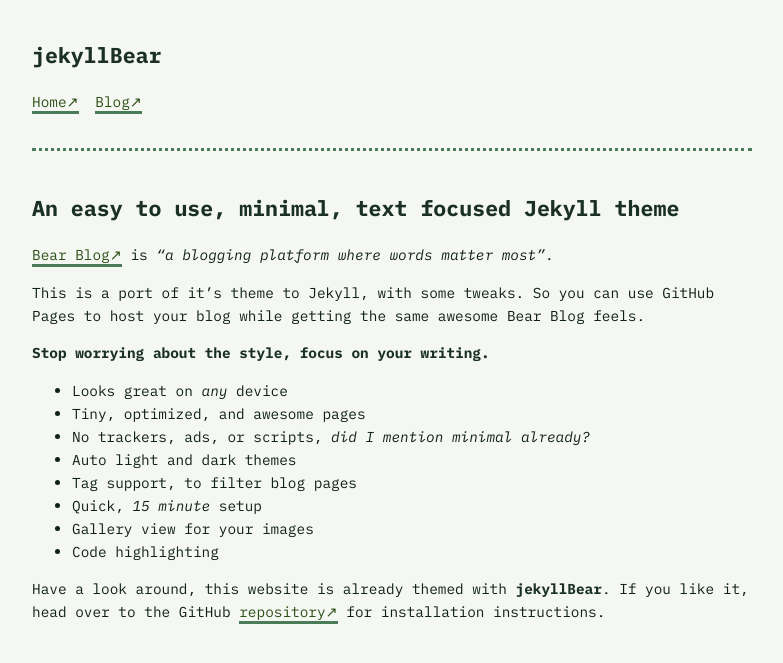
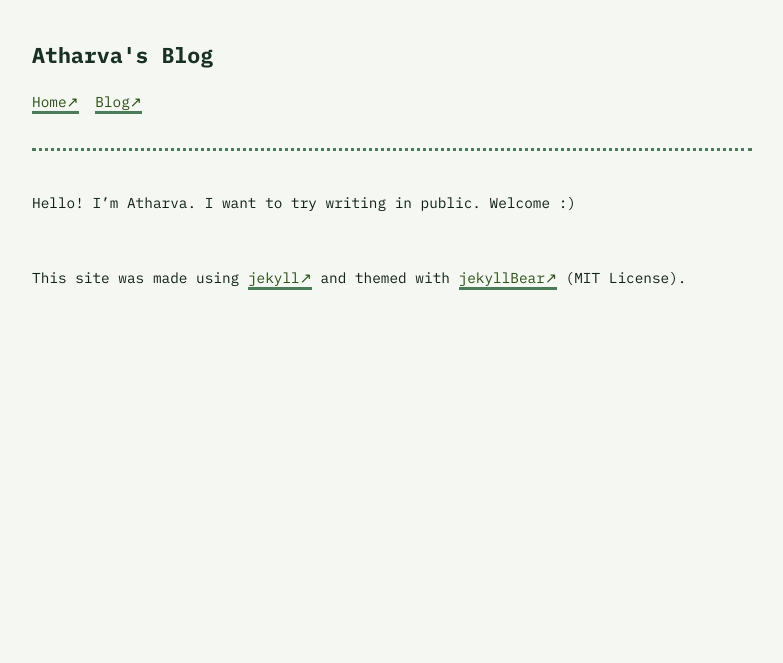
Before and after one commit to atharvanihalani/test-website, a Jekyll site: the page built from index.md, in a window 1280 px wide. Shown: the top 663 px of the page, without its empty margins (248-1031 px from the left). Built offline with Jekyll 4.4.1, drawn with Linux system fonts in a browser that asks for light colours.

Commit message:
all set inshallah

```diff
--- a/_config.yml
+++ b/_config.yml
@@ -1,8 +1,7 @@
 ###########
-# site.title
 
-title: jekyllBear
-description: a minimal, text focused blog theme
+title: Atharva's Blog
+description: writing in public
 # baseurl: "/jekyllBear" # the subpath of your site, e.g. /blog/
 url: "https://atharvanihalani.github.io/test-website/" # the base hostname & protocol for your site
 # host: 0.0.0.0
--- a/index.md
+++ b/index.md
@@ -1,24 +1,10 @@
 ---
 layout: default
-title: Hello
+title: Home
 ---
 
+Hello! I'm Atharva. I want to try writing in public. Welcome :)
 
-## An easy to use, minimal, text focused Jekyll theme
+<br>
 
-[Bear Blog](https://bearblog.dev/) is *"a blogging platform where words matter most"*.
-
-This is a port of it's theme to Jekyll, with some tweaks. So you can use GitHub Pages to host your blog while getting the same awesome Bear Blog feels.
-
-**Stop worrying about the style, focus on your writing.**
-
-- Looks great on *any* device
-- Tiny, optimized, and awesome pages
-- No trackers, ads, or scripts, *did I mention minimal already?*
-- Auto light and dark themes
-- Tag support, to filter blog pages
-- Quick, *15 minute* setup
-- Gallery view for your images
-- Code highlighting
-
-Have a look around, this website is already themed with **jekyllBear**. If you like it, head over to the GitHub [repository](https://github.com/knhash/jekyllBear) for installation instructions.
+This site was made using [jekyll](https://jekyllrb.com/) and themed with [jekyllBear](https://github.com/knhash/jekyllBear) (MIT License).
```
Also changed, not shown: _posts/2025-09-25-welcome.md (added, +9 -0 lines), blog.md (+2 -2 lines), LICENSE.txt (deleted), README.md, _archived/_posts/2020-08-23-bored.md (renamed from _posts/2020-08-23-bored.md), _archived/_posts/2020-10-02-a-short-affair.md (renamed from _posts/2020-10-02-a-short-affair.md), _archived/_posts/2022-05-05-recommender-system-in-prod.md (renamed from _posts/2022-05-05-recommender-system-in-prod.md), _archived/_posts/2022-05-20-from-forestry-cms.md (renamed from _posts/2022-05-20-from-forestry-cms.md), 2 other files.
